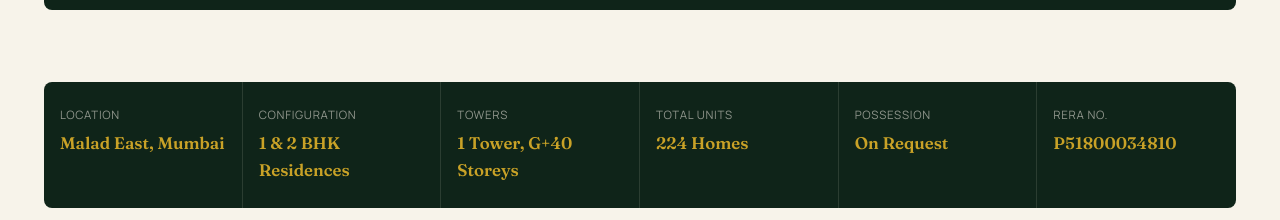
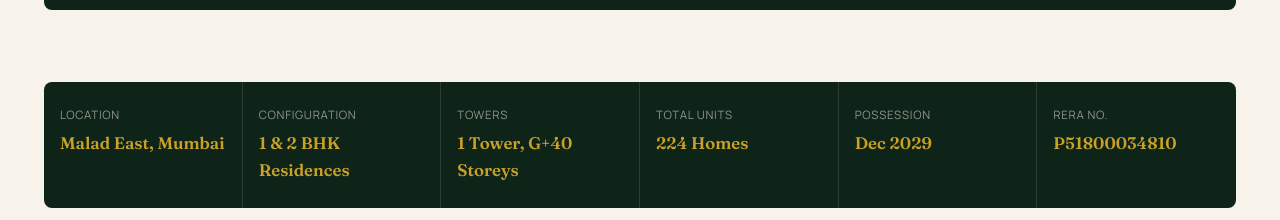
Before and after one commit to tsanil0108/EleganceHeightsnewupdate, a React (Vite) app: page / in a window 1280 px wide. Shown: the part 5457-5677 px from the top of the page. Built offline with nearby package versions, Linux system fonts and the light colour scheme; no server answers.

Commit message:
possesstion date change

```diff
--- a/src/data/siteData.js
+++ b/src/data/siteData.js
@@ -248,7 +248,7 @@ export const projectSpecs = [
   { label: 'Configuration', value: '1 & 2 BHK Residences' },
   { label: 'Towers', value: '1 Tower, G+40 Storeys' },
   { label: 'Total Units', value: '224 Homes' },
-  { label: 'Possession', value: 'On Request' },
+  { label: 'Possession', value: 'Dec 2029' },
   { label: 'RERA No.', value: 'P51800034810' },
 ];
 
```
